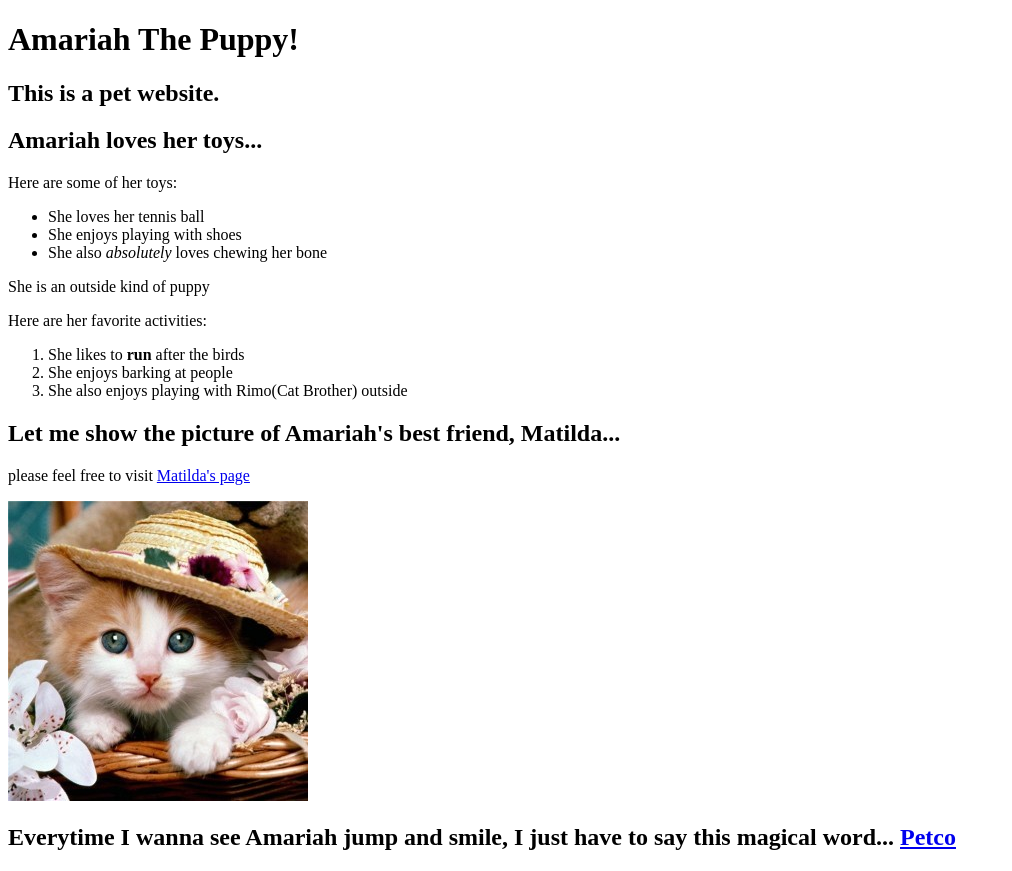
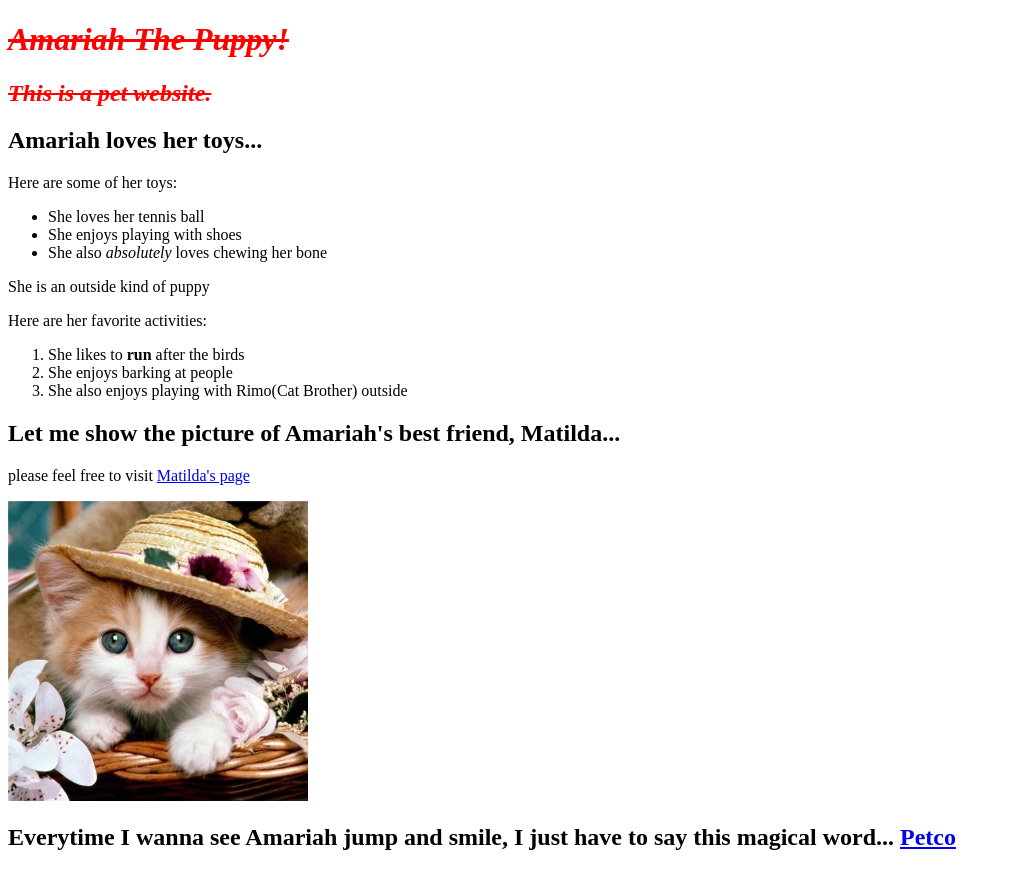
Before and after one commit to marcelinseattle/Amariah-ThePuppy, a plain HTML site: page index.html in a window 1280 px wide. Shown: the whole page, without its empty margins (0-1012 px from the left). Drawn offline with Linux system fonts and the light colour scheme.

Commit message:
Add css styles to the pet project

```diff
--- /dev/null
+++ b/css/styles.css
@@ -0,0 +1,12 @@
+.pet {
+text-decoration: underline;
+font-style: italic;
+
+}
+
+.pet {
+  color: red;
+  text-decoration:line-through;
+
+
+}
--- a/pet.html
+++ b/index.html
@@ -3,10 +3,11 @@
   <head>
     <meta charset="utf-8">
     <title>Pet website</title>
+    <link rel="stylesheet" href="css/styles.css" type="text/css">
   </head>
   <body>
-    <h1>Amariah The Puppy!</h1>
-    <h2>This is a pet website.</h2>
+    <h1 class="pet">Amariah The Puppy!</h1>
+    <h2 class="pet">This is a pet website.</h2>
     <h2>Amariah loves her toys...</h2>
     <p>Here are some of her toys:</p>
     <ul>
```
